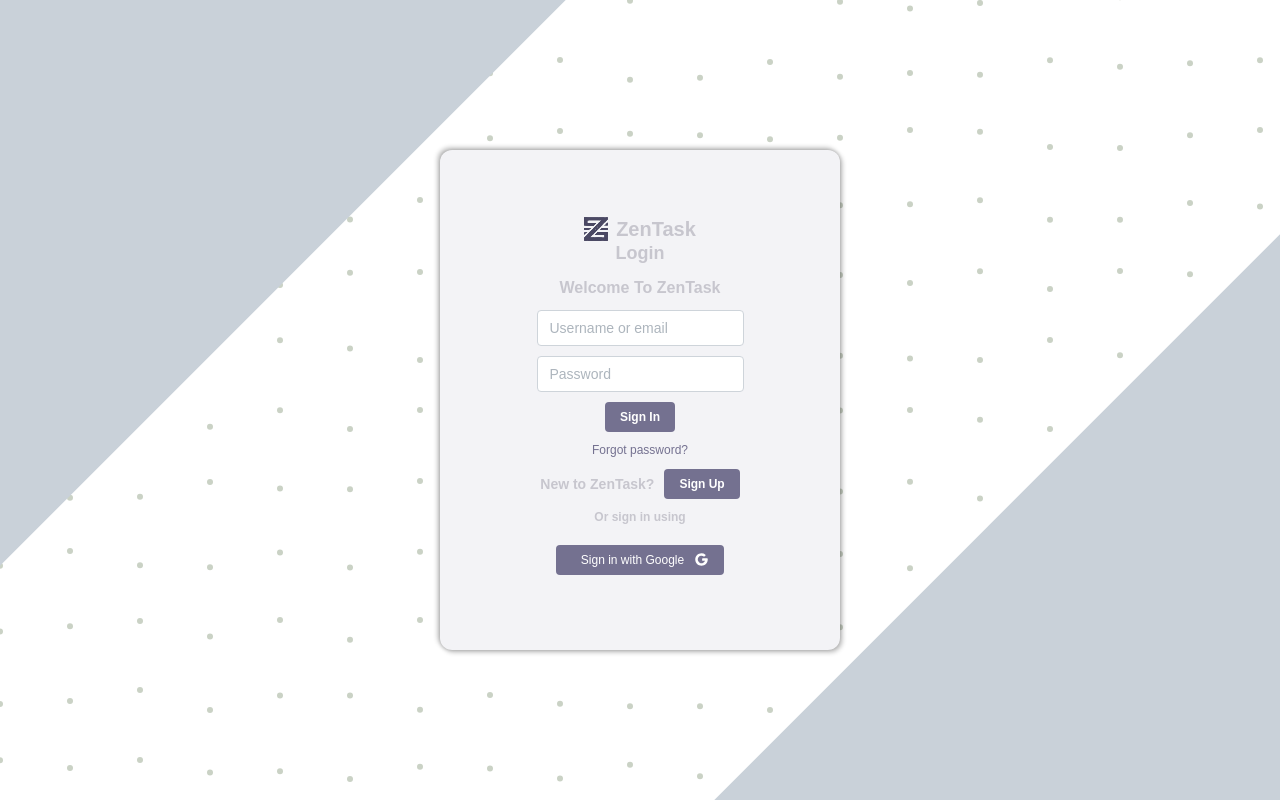
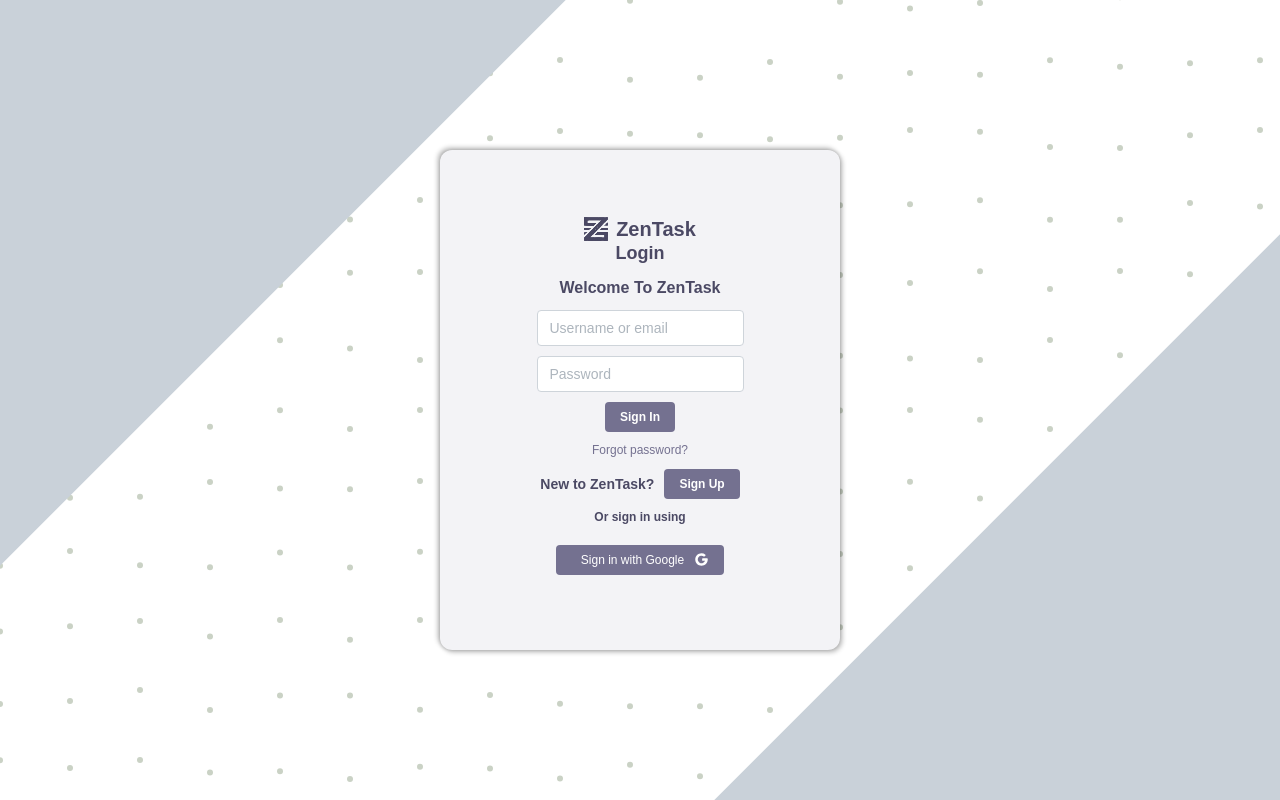
Before and after one commit to abijithtrixtr1997/ZenTask, a React (Vite) app: page / in a window 1280 px wide. Built offline with nearby package versions, Linux system fonts and the light colour scheme; no server answers.

Commit message:
Theme changes and other tweaks

```diff
--- a/src/Components/Register/Register.css
+++ b/src/Components/Register/Register.css
@@ -16,6 +16,7 @@
   opacity: 1;
   transform: translateX(0);
   transition: transform 0.3s ease-in-out;
+  color: var(--mantine-primary-9);
 }
 
 .sign-up {
```
